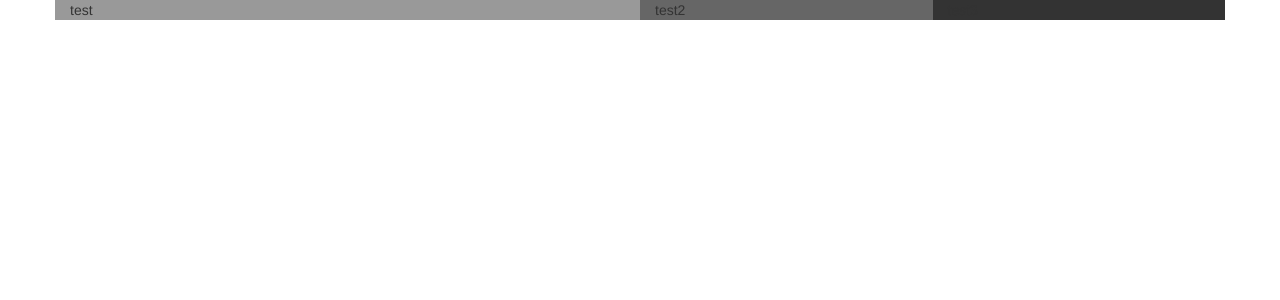
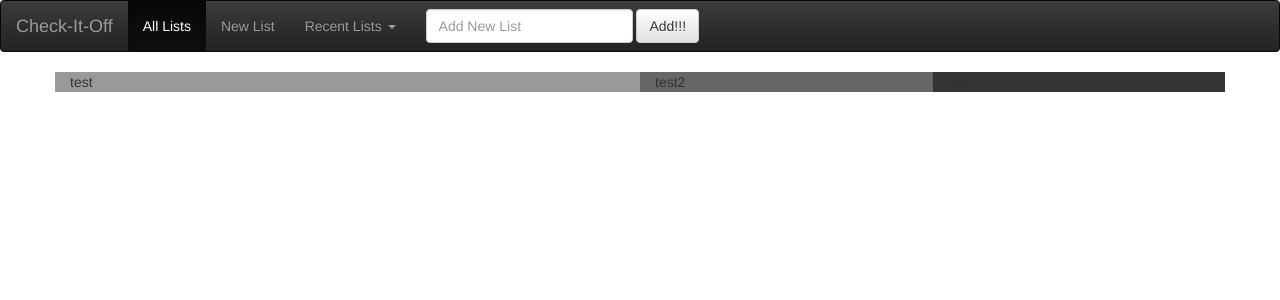
Before and after one commit to joertlin/makin_lists, a Django app: page /checklist/test/ in a window 1280 px wide. Shown: the top 300 px of the page. Run offline with Django 3.2, Linux system fonts and the light colour scheme; the visitor is signed in with stand-in values (Sample User, id 1); some libraries are stand-ins or nearby versions.

Commit message:
made some progress on the bootstrap test with test_jquery.

```diff
--- a/mysite/checklist/templates/checklist/test_jquery.html
+++ b/mysite/checklist/templates/checklist/test_jquery.html
@@ -10,6 +10,48 @@
         <link rel="stylesheet" href="https://maxcdn.bootstrapcdn.com/bootstrap/3.3.5/css/bootstrap-theme.min.css">
     </head>
     <body>
+        <nav class="navbar navbar-inverse">
+          <div class="container-fluid">
+            <!-- Brand and toggle get grouped for better mobile display -->
+            <div class="navbar-header">
+              <button type="button" class="navbar-toggle collapsed" data-toggle="collapse" data-target="#bs-example-navbar-collapse-1" aria-expanded="false">
+                <span class="sr-only">Toggle navigation</span>
+                <span class="icon-bar"></span>
+                <span class="icon-bar"></span>
+                <span class="icon-bar"></span>
+              </button>
+              <a class="navbar-brand" href="{% url 'home' %}">Check-It-Off</a>
+            </div>
+
+            <!-- Collect the nav links, forms, and other content for toggling -->
+            <div class="collapse navbar-collapse" id="bs-example-navbar-collapse-1">
+              <ul class="nav navbar-nav">
+                <li class="active"><a href="{% url 'index' %}">All Lists <span class="sr-only">(current)</span></a></li>
+                <li>
+                  <a class="dropdown">New List</a>
+                </li>
+                <li class="dropdown">
+                  <a class="dropdown-toggle" data-toggle="dropdown" role="button" aria-haspopup="true" aria-expanded="false">Recent Lists <span class="caret"></span></a>
+                  <ul class="dropdown-menu">
+                    <li><a href="#">Action</a></li>
+                    <li><a href="#">Another action</a></li>
+                    <li><a href="#">Something else here</a></li>
+                    <li role="separator" class="divider"></li>
+                    <li><a href="#">Separated link</a></li>
+                    <li role="separator" class="divider"></li>
+                    <li><a href="#">One more separated link</a></li>
+                  </ul>
+                </li>
+              </ul>
+              <form class="navbar-form navbar-left" role="new_list">
+                <div class="form-group">
+                  <input type="text" class="form-control" placeholder="Add New List" id = "checklist_name">
+                </div>
+                <button type="new_list" class="btn btn-default" id = "add_checklist">Add!!!</button>
+              </form>
+            </div><!-- /.navbar-collapse -->
+          </div><!-- /.container-fluid -->
+        </nav>
         <div class="container">
             <div class="row">
                 <div class="darkBG col-sm-6 col-xs-12">test</div>
@@ -19,6 +61,8 @@
             </div>
         </div>
         <!-- Latest compiled and minified JavaScript -->
-        <script src="https://maxcdn.bootstrapcdn.com/bootstrap/3.3.5/js/bootstrap.min.js"></script
+        <script src="https://ajax.googleapis.com/ajax/libs/jquery/1.11.3/jquery.min.js"></script>
+        <script src="https://maxcdn.bootstrapcdn.com/bootstrap/3.3.5/js/bootstrap.min.js"></script>
+        <script src = "{% static "main.js" %}"></script>
     </body>
 </html>
--- a/mysite/mysite/urls.py
+++ b/mysite/mysite/urls.py
@@ -20,7 +20,7 @@ from django.contrib.auth import views as auth_views
 from home import views
 
 urlpatterns = [
-    url(r'^$', views.index),
+    url(r'^$', views.index, name='home'),
     url(r'^checklist/', include('checklist.urls')),
     #url(r'^checklist/', include('checklist.urls')),
     url(r'^admin/', include(admin.site.urls)),
```
